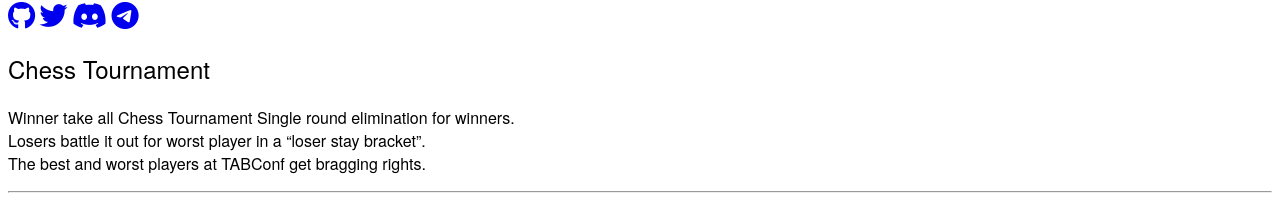
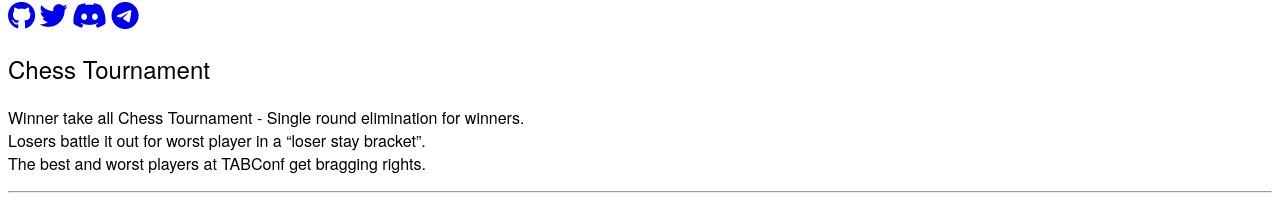
Before and after one commit to TABConf/2023.tabconf.com, a Jekyll site: the page built from chess.md, in a window 1280 px wide. Shown: the part 1260-1473 px from the top of the page. Built offline with Jekyll 4.4.1, drawn with Linux system fonts in a browser that asks for light colours; nearby versions of some CDN libraries; our own code applies the rules of GitHub Pages for plain Markdown files.

Commit message:
Update chess.md

```diff
--- a/chess.md
+++ b/chess.md
@@ -4,7 +4,7 @@ layout: default
 
 # Chess Tournament
 
-Winner take all Chess Tournament Single round elimination for winners. <br>
+Winner take all Chess Tournament - Single round elimination for winners. <br>
 Losers battle it out for worst player in a “loser stay bracket”. <br>
 The best and worst players at TABConf get bragging rights. <br>
 
```
